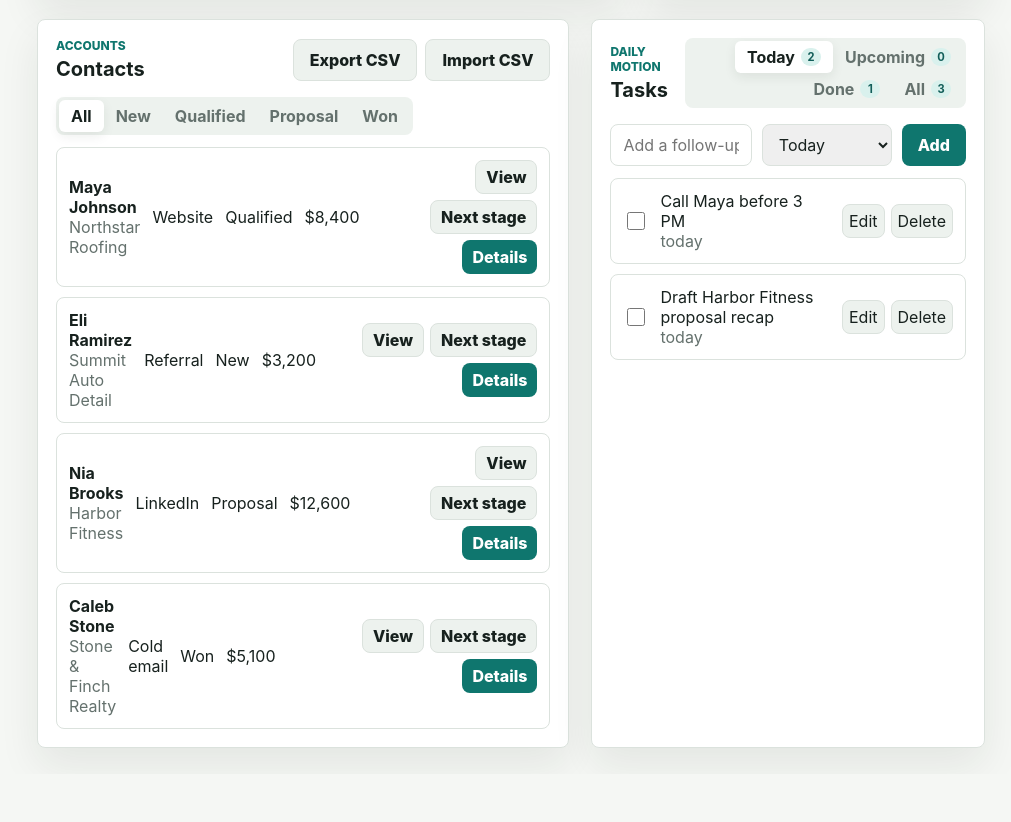
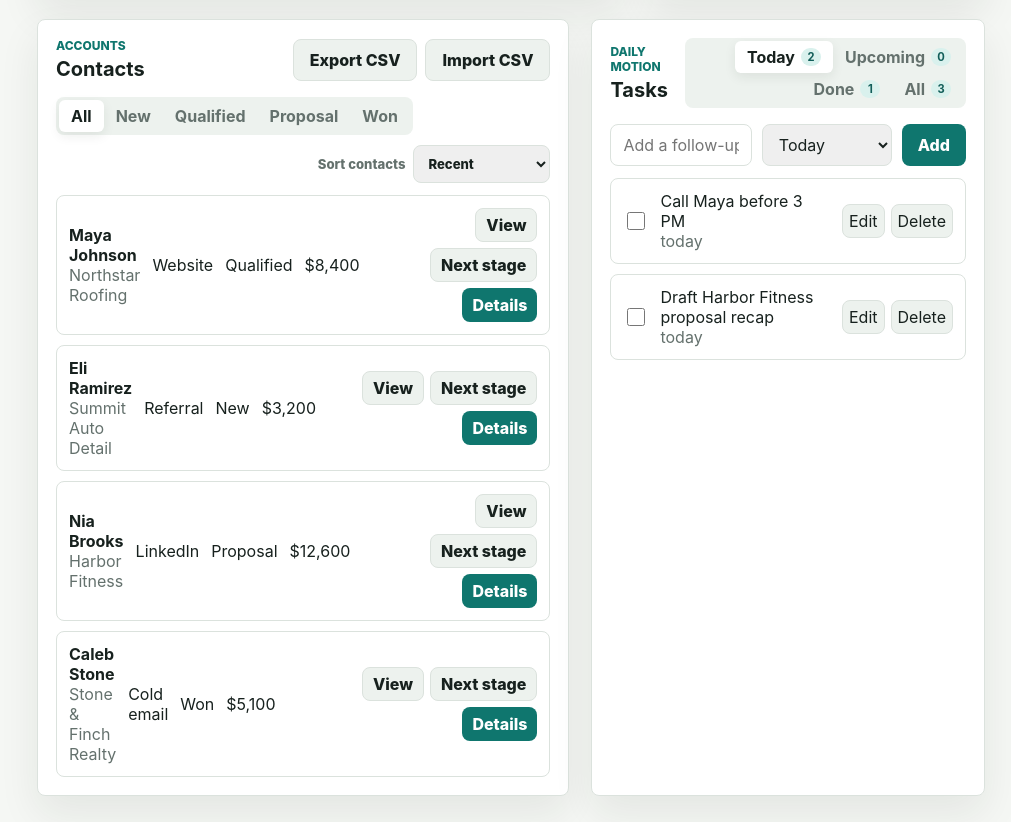
Before and after one commit to camnapper062603/closepilot-crm, a website: page index.html in a window 1280 px wide. Shown: the part 2488-3310 px from the top of the page, without its empty margins (269-1280 px from the left). Before the commit the page ends 3262 px from the top, so only its background shows below. Drawn offline with Linux system fonts and the light colour scheme.

Commit message:
Add contact sorting

```diff
--- a/app.js
+++ b/app.js
@@ -121,6 +121,7 @@ let pipelineView = "board";
 let pendingImport = null;
 let taskFilter = "today";
 let contactFilter = "all";
+let contactSort = "recent";
 
 const formatter = new Intl.NumberFormat("en-US", {
   style: "currency",
@@ -139,6 +140,7 @@ const board = document.querySelector("#pipelineBoard");
 const insightList = document.querySelector("#insightList");
 const leadBrief = document.querySelector("#leadBrief");
 const contactTable = document.querySelector("#contactTable");
+const contactSortInput = document.querySelector("#contactSort");
 const taskList = document.querySelector("#taskList");
 const automationList = document.querySelector("#automationList");
 const activityFeed = document.querySelector("#activityFeed");
@@ -240,6 +242,11 @@ document.querySelectorAll("[data-contact-filter]").forEach((button) => {
   });
 });
 
+contactSortInput.addEventListener("change", () => {
+  contactSort = contactSortInput.value;
+  renderContacts();
+});
+
 async function boot() {
   if (!hasSupabaseConfig) {
     store = createLocalStore();
@@ -425,6 +432,28 @@ function filteredLeads() {
       );
     return matchesStage && matchesSearch;
   });
+}
+
+function sortedContactLeads(leads) {
+  const stageOrder = new Map(stages.map((stage, index) => [stage.id, index]));
+  const sortable = [...leads];
+  if (contactSort === "value-desc") {
+    return sortable.sort((left, right) => right.value - left.value || left.company.localeCompare(right.company));
+  }
+  if (contactSort === "score-desc") {
+    return sortable.sort((left, right) => right.score - left.score || left.company.localeCompare(right.company));
+  }
+  if (contactSort === "stage") {
+    return sortable.sort(
+      (left, right) =>
+        (stageOrder.get(left.stage) ?? 0) - (stageOrder.get(right.stage) ?? 0) ||
+        left.company.localeCompare(right.company),
+    );
+  }
+  if (contactSort === "company") {
+    return sortable.sort((left, right) => left.company.localeCompare(right.company));
+  }
+  return sortable;
 }
 
 function render() {
@@ -1006,10 +1035,11 @@ function renderActivityFeed() {
 }
 
 function renderContacts() {
-  const leads = filteredLeads();
+  const leads = sortedContactLeads(filteredLeads());
   document.querySelectorAll("[data-contact-filter]").forEach((button) => {
     button.classList.toggle("active", button.dataset.contactFilter === contactFilter);
   });
+  contactSortInput.value = contactSort;
 
   contactTable.innerHTML = leads.length
     ? leads
--- a/index.html
+++ b/index.html
@@ -205,12 +205,24 @@
                 <input id="importLeadsInput" type="file" accept=".csv,text/csv" hidden />
               </div>
             </div>
+            <div class="contact-controls">
               <div class="segmented-control contact-filters" role="group" aria-label="Contact filter">
                 <button class="active" data-contact-filter="all" type="button">All</button>
                 <button data-contact-filter="new" type="button">New</button>
                 <button data-contact-filter="qualified" type="button">Qualified</button>
                 <button data-contact-filter="proposal" type="button">Proposal</button>
                 <button data-contact-filter="won" type="button">Won</button>
+              </div>
+              <label class="contact-sort">
+                Sort contacts
+                <select id="contactSort">
+                  <option value="recent">Recent</option>
+                  <option value="value-desc">Value</option>
+                  <option value="score-desc">Score</option>
+                  <option value="stage">Pipeline phase</option>
+                  <option value="company">Account name</option>
+                </select>
+              </label>
             </div>
             <div class="contact-table" id="contactTable"></div>
           </section>
--- a/styles.css
+++ b/styles.css
@@ -474,9 +474,34 @@ button.insight-card:hover {
   justify-content: flex-end;
 }
 
+.contact-controls {
+  align-items: center;
+  display: flex;
+  flex-wrap: wrap;
+  gap: 10px;
+  margin-bottom: 12px;
+}
+
 .contact-filters {
   flex-wrap: wrap;
-  margin-bottom: 12px;
+}
+
+.contact-sort {
+  align-items: center;
+  color: var(--muted);
+  display: flex;
+  font-size: 0.82rem;
+  font-weight: 800;
+  gap: 8px;
+  margin-left: auto;
+}
+
+.contact-sort select {
+  border: 1px solid var(--line);
+  border-radius: 8px;
+  color: var(--ink);
+  min-height: 38px;
+  padding: 0 10px;
 }
 
 .task-filters button {
@@ -1206,6 +1231,10 @@ button.insight-card:hover {
     justify-content: flex-start;
   }
 
+  .contact-sort {
+    margin-left: 0;
+  }
+
   .mode-pill {
     justify-content: center;
   }
```
Also changed, not shown: tests/crm.spec.js (+11 -0 lines). Lines whose indentation alone changed are shown as unchanged.
